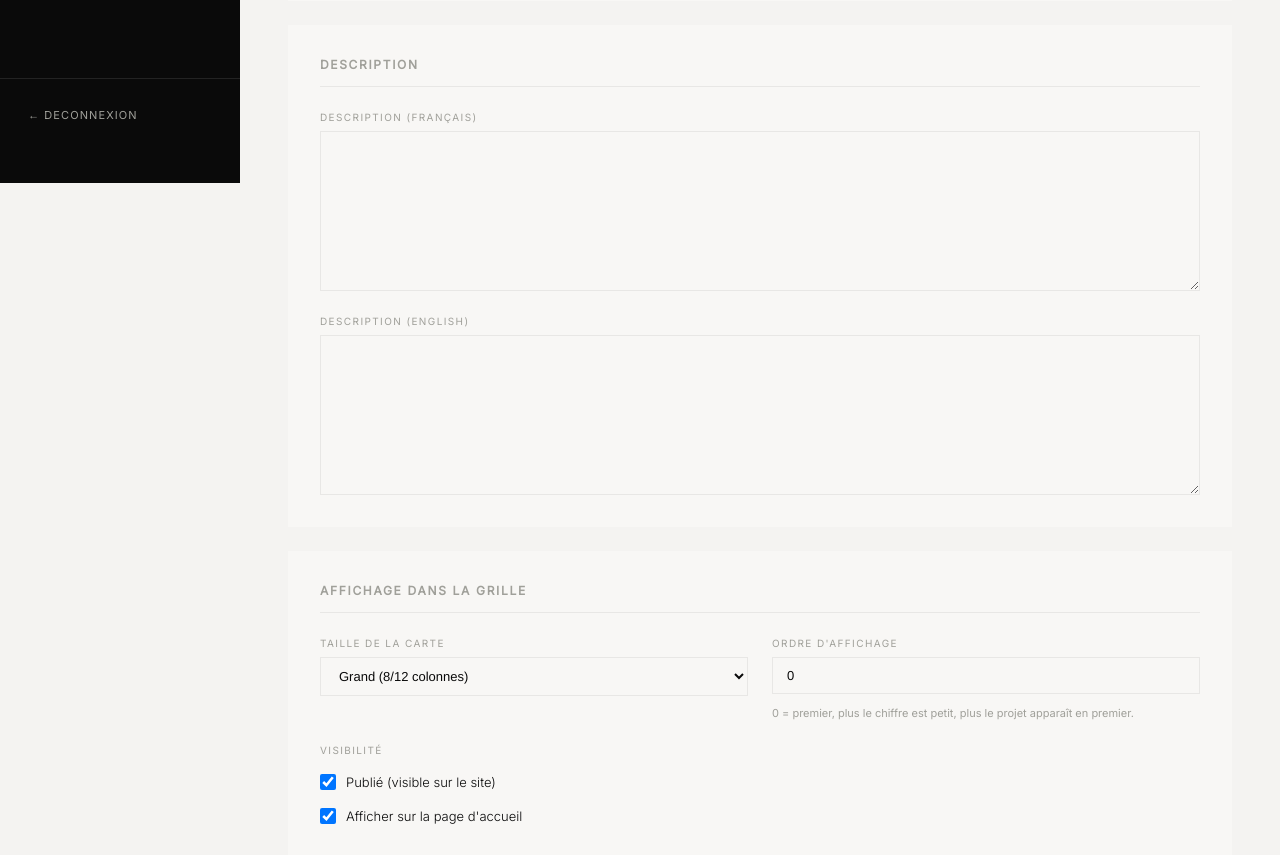
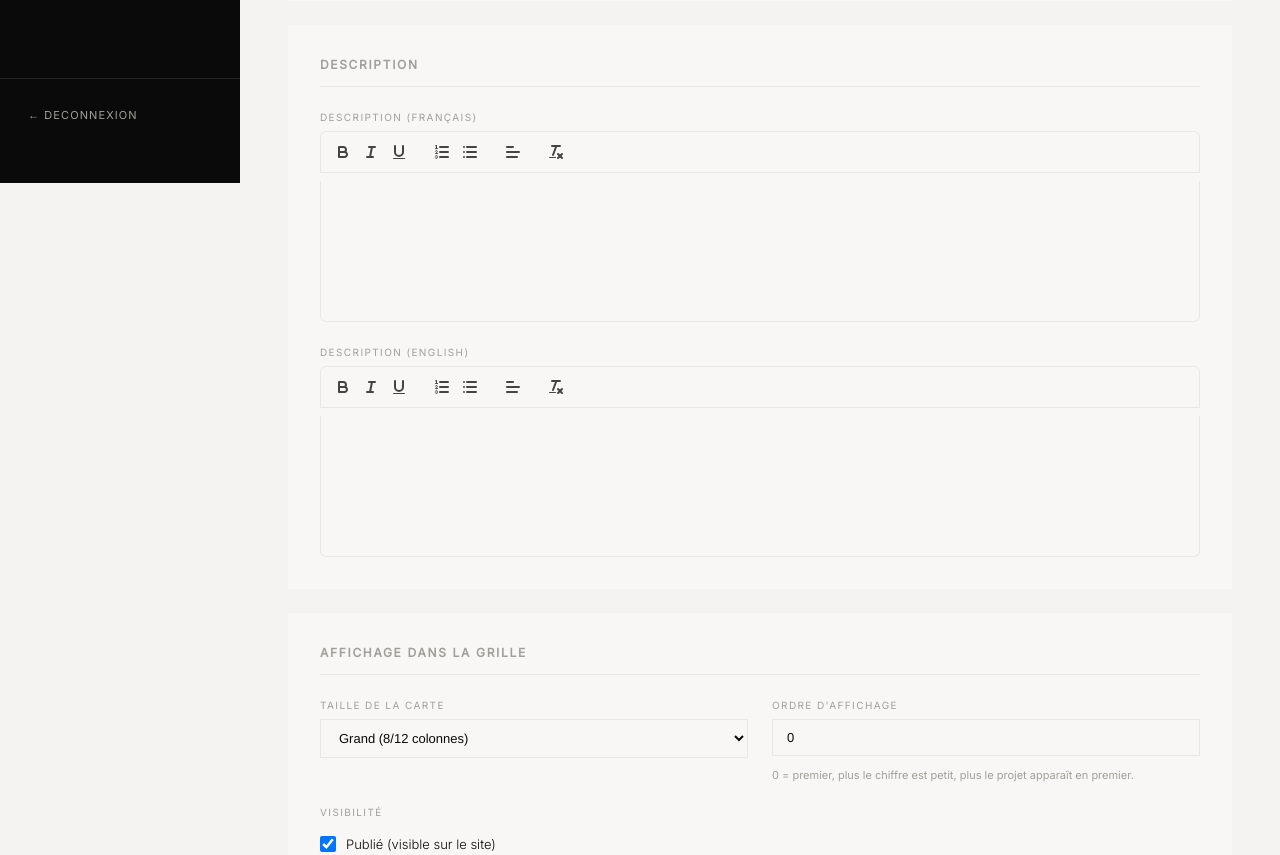
Before and after one commit to pacadiit/studiosowa, a Flask app: page /admin/projets/nouveau in a window 1280 px wide. Shown: the part 617-1472 px from the top of the page. Run offline with Flask 3, Linux system fonts and the light colour scheme; the visitor is signed in with stand-in values (Sample User, id 1); data comes from the database, SQL or seed files in the repository; some libraries are stand-ins or nearby versions.

Commit message:
feat: add Quill rich text editor to project descriptions

```diff
--- a/templates/admin/project_form.html
+++ b/templates/admin/project_form.html
@@ -7,7 +7,13 @@
   <link rel="preconnect" href="https://fonts.googleapis.com">
   <link href="https://fonts.googleapis.com/css2?family=Inter:wght@200;300;400&display=swap" rel="stylesheet">
   <link rel="stylesheet" href="{{ url_for('static', filename='css/main.css') }}">
-  <style>body { font-family: 'Inter', 'Helvetica Neue', Arial, sans-serif; }</style>
+  <link href="https://cdnjs.cloudflare.com/ajax/libs/quill/1.3.7/quill.snow.min.css" rel="stylesheet">
+  <style>
+    body { font-family: 'Inter', 'Helvetica Neue', Arial, sans-serif; }
+    .ql-editor { min-height: 140px; font-family: 'Inter', sans-serif; font-size: 13px; line-height: 1.7; }
+    .ql-toolbar.ql-snow { border-color: #e8e7e5; border-radius: 6px 6px 0 0; }
+    .ql-container.ql-snow { border-color: #e8e7e5; border-radius: 0 0 6px 6px; }
+  </style>
 </head>
 <body class="admin-body">
 
@@ -170,14 +176,14 @@
         <h2 class="admin-section-title">Description</h2>
         <div class="admin-form-grid">
           <div class="admin-form-group full-width">
-            <label class="admin-label" for="description_fr">Description (Français)</label>
-            <textarea class="admin-textarea" id="description_fr" name="description_fr"
-                      style="min-height: 160px;">{{ project.description_fr if project else '' }}</textarea>
+            <label class="admin-label">Description (Français)</label>
+            <div id="editor_description_fr">{{ project.description_fr|safe if project else '' }}</div>
+            <input type="hidden" name="description_fr" id="hidden_description_fr">
           </div>
           <div class="admin-form-group full-width">
-            <label class="admin-label" for="description_en">Description (English)</label>
-            <textarea class="admin-textarea" id="description_en" name="description_en"
-                      style="min-height: 160px;">{{ project.description_en if project else '' }}</textarea>
+            <label class="admin-label">Description (English)</label>
+            <div id="editor_description_en">{{ project.description_en|safe if project else '' }}</div>
+            <input type="hidden" name="description_en" id="hidden_description_en">
           </div>
         </div>
       </div>
@@ -312,6 +318,32 @@
   </main>
 </div>
 
+<script src="https://cdnjs.cloudflare.com/ajax/libs/quill/1.3.7/quill.min.js"></script>
 <script src="{{ url_for('static', filename='js/admin.js') }}"></script>
+<script>
+(function() {
+  var toolbarOptions = [
+    ['bold', 'italic', 'underline'],
+    [{ 'list': 'ordered'}, { 'list': 'bullet' }],
+    [{ 'align': [] }],
+    ['clean']
+  ];
+
+  var quillFr = new Quill('#editor_description_fr', {
+    theme: 'snow',
+    modules: { toolbar: toolbarOptions }
+  });
+
+  var quillEn = new Quill('#editor_description_en', {
+    theme: 'snow',
+    modules: { toolbar: toolbarOptions }
+  });
+
+  document.getElementById('projectForm').addEventListener('submit', function() {
+    document.getElementById('hidden_description_fr').value = quillFr.root.innerHTML;
+    document.getElementById('hidden_description_en').value = quillEn.root.innerHTML;
+  });
+})();
+</script>
 </body>
 </html>
--- a/templates/project.html
+++ b/templates/project.html
@@ -253,8 +253,8 @@
     <!-- ── Colonne centre : description ──────────── -->
     <div class="proj-desc">
       {% if project.description_fr or project.description_en %}
-      <p class="lang-fr">{{ project.description_fr }}</p>
-      <p class="lang-en">{{ project.description_en }}</p>
+      <div class="lang-fr">{{ project.description_fr|safe }}</div>
+      <div class="lang-en">{{ project.description_en|safe }}</div>
       {% endif %}
     </div>
 
```
